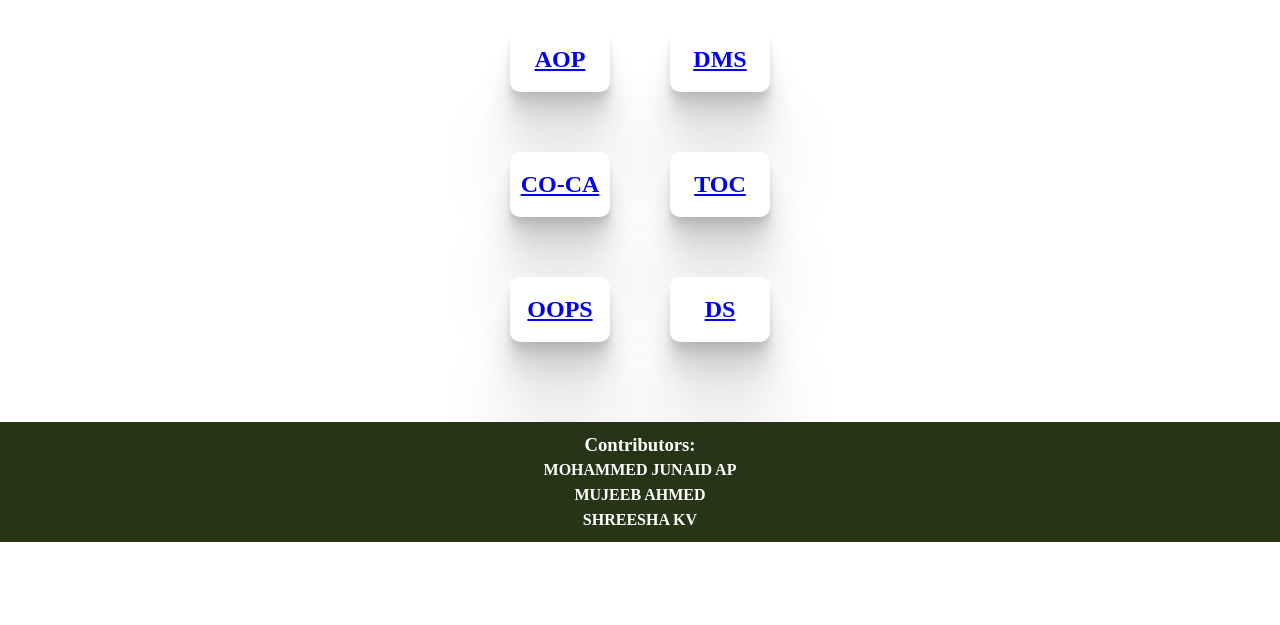
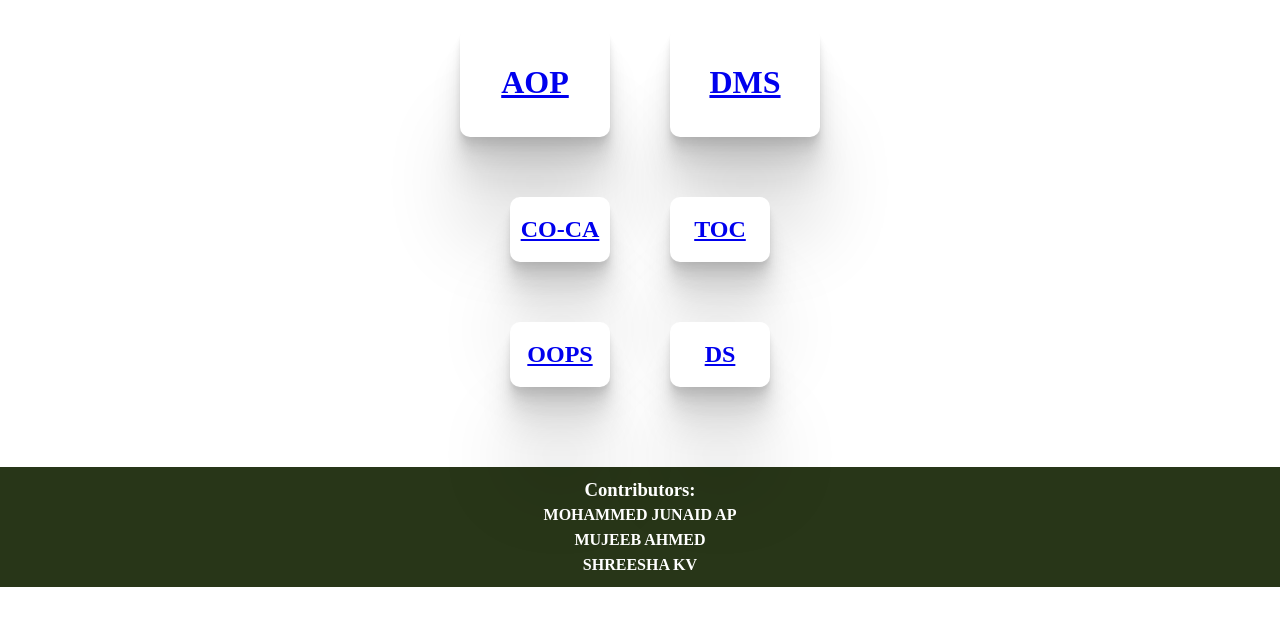
Before and after one commit to junaidapdev/Exam-kit, a plain HTML site: page content.html in a window 1280 px wide. Shown: the part 101-726 px from the top of the page. Drawn offline with Linux system fonts and the light colour scheme.

Commit message:
size increased

```diff
--- a/style.css
+++ b/style.css
@@ -43,8 +43,8 @@
 }
 .boxes1 .box1 {
     margin: 30px;
-    height: 65px;
-    width: 100px;
+    height: 110px;
+    width: 150px;
     box-shadow: 0 2.8px 2.2px rgb(0 0 0 / 3%), 0 6.7px 5.3px rgb(0 0 0 / 5%), 0 12.5px 10px rgb(0 0 0 / 6%),
         0 22.3px 17.9px rgb(0 0 0 / 7%), 0 41.8px 33.4px rgb(0 0 0 / 9%), 0 100px 80px rgb(0 0 0 / 12%);
     background: white;
@@ -52,16 +52,22 @@
     background-color: white;
     border-radius: 10px;
 }
+.boxes1 .box1 h2 {
+    font-size: 2rem;
+}
 .boxes1 .box2 {
     margin: 30px;
-    height: 65px;
-    width: 100px;
+    height: 110px;
+    width: 150px;
     box-shadow: 0 2.8px 2.2px rgb(0 0 0 / 3%), 0 6.7px 5.3px rgb(0 0 0 / 5%), 0 12.5px 10px rgb(0 0 0 / 6%),
         0 22.3px 17.9px rgb(0 0 0 / 7%), 0 41.8px 33.4px rgb(0 0 0 / 9%), 0 100px 80px rgb(0 0 0 / 12%);
     background: white;
     border-radius: 5px;
     background-color: white;
     border-radius: 10px;
+}
+.boxes1 .box2 h2 {
+    font-size: 2rem;
 }
 .boxes2 .box3 {
     margin: 30px;
```
